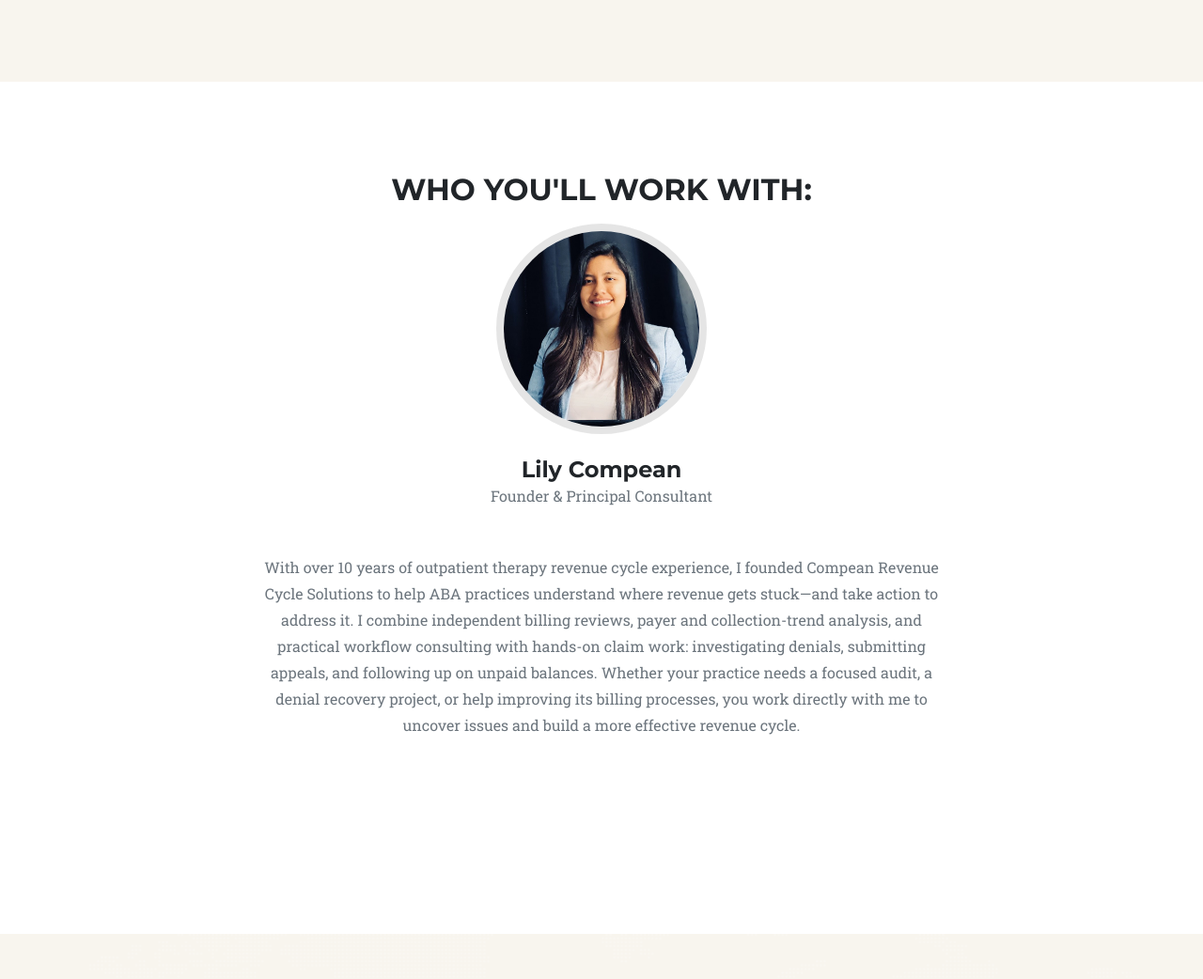
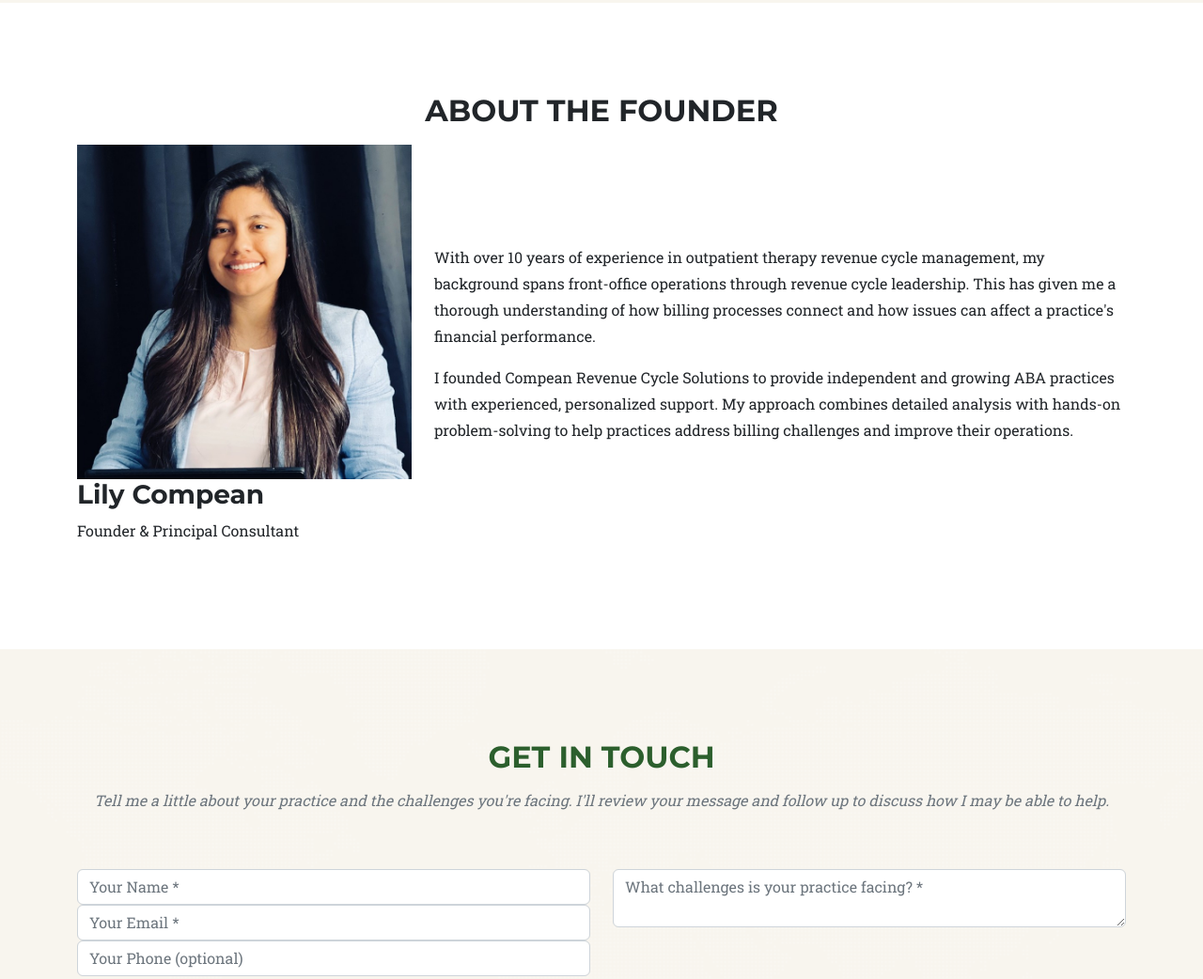
Before and after one commit to compeanc/Compean-RCS, a plain HTML site: page index.html in a window 1280 px wide. Shown: the part 1685-2727 px from the top of the page at 94% size. Drawn offline with nearby package versions, Linux system fonts and the light colour scheme.

Commit message:
Finalize COMPEAN ABA consulting website redesign

```diff
--- a/index.html
+++ b/index.html
@@ -5,7 +5,7 @@
         <meta name="viewport" content="width=device-width, initial-scale=1, shrink-to-fit=no" />
         <meta name="description" content="ABA revenue cycle consulting, billing audits, hands-on denial management, appeals, and accounts receivable recovery for ABA practices." />
         <meta name="author" content="" />
-        <title>ABA Revenue Cycle Consulting &amp; Denial Recovery | Compean RCS</title>
+        <title>COMPEAN | ABA Revenue Cycle Consulting</title>
         <!-- Favicon-->
         <link rel="icon" type="image/png" href="assets/compean-icon.png" />
         <!-- Font Awesome icons (free version)-->
@@ -18,7 +18,7 @@
         <!-- Custom CSS -->
         <link href="css/custom.css?v=20261104" rel="stylesheet" />
         <!-- Open Graph Meta Tags for Link Sharing Previews -->
-        <meta property="og:title" content="Compean RCS | ABA Revenue Cycle Consulting &amp; Denial Recovery">
+        <meta property="og:title" content="COMPEAN | ABA Revenue Cycle Consulting">
         <meta property="og:description" content="Independent ABA RCM audits and analysis, plus hands-on denial management, appeals, and revenue recovery.">
         <meta property="og:image" content="https://compeanc.github.io/Compean-RCS/assets/img/preview-share.png">
         <meta property="og:url" content="https://compeanc.github.io/Compean-RCS/">
@@ -42,14 +42,32 @@
                 </div>
             </div>
         </nav>
-        <!-- Masthead-->
+        <!-- Masthead -->
         <header class="masthead">
             <div class="container">
-                <div class="masthead-subheading">ABA Revenue Cycle Consulting &amp; Hands-On Recovery</div>
-                <div class="masthead-heading text-uppercase">Find Revenue Gaps. Resolve Denials.</div>
-                <a class="btn btn-primary btn-xl text-uppercase" href="#contact">Discuss Your RCM Needs</a>
+
+                <div class="masthead-eyebrow">
+                    COMPEAN REVENUE CYCLE SOLUTIONS
+                </div>
+
+                <h1 class="masthead-heading">
+                    Maximize Your Revenue.<br>
+                    <span class="headline-accent">Minimize Your Denials.</span>
+                </h1>
+
+                <p class="masthead-description">
+                    Specialized revenue cycle consulting and
+                    hands-on denial recovery for ABA practices.
+                </p>
+
+                <a class="btn btn-primary btn-xl" href="#contact">
+                    Let's Connect
+                </a>
+
             </div>
         </header>
+
+
         <!-- Services-->
         <section class="page-section" id="services">
             <div class="container">
@@ -72,7 +90,8 @@
                             <i class="fas fa-file-circle-exclamation fa-stack-1x fa-inverse"></i>
                         </span>
                         <h4 class="my-3">Denial Management &amp; Appeals</h4>
-                        <p class="text-muted">Direct claim-level investigation and resolution, including payer follow-up, corrections, reconsiderations, and appeals. More than recommendations—I work the denials.</p>
+                        <p class="text-muted">Hands-on investigation and resolution of denied claims, including payer follow-up, claim corrections, reconsiderations, and appeals.</p>
+
                     </div>
                     <div class="col-md-6">
                         <span class="fa-stack fa-4x">
@@ -93,43 +112,58 @@
                 </div>
             </div>
         </section>
-        <!-- About-->
-        <!-- Team-->
-        <section class="page-section bg-light" id="team">
+        <!-- About -->
+        <section class="page-section" id="team">
             <div class="container">
+
                 <div class="text-center">
-                    <h2 class="section-heading text-uppercase">WHO YOU'LL WORK WITH:</h2>
+                    <h2 class="section-heading text-uppercase">
+                        About the Founder
+                    </h2>
                 </div>
-                <div class="row">
+
+                <div class="row align-items-center about-founder-row">
+
+                    <!-- Founder Photo & Name -->
                     <div class="col-lg-4">
-                    </div>
-                    <div class="col-lg-4">
-                        <div class="team-member">
-                            <img class="mx-auto rounded-circle" src="assets/img/team/Profile-Pic.jpg" alt="Portrait of Lily Compean" />
-                            <h4>Lily Compean</h4>
-                            <p class="text-muted">Founder & Principal Consultant</p>
+                        <div class="about-founder-profile">
+                            <img
+                                src="assets/img/team/Profile-Pic.jpg"
+                                alt="Lily Compean"
+                                class="about-founder-photo"
+                            />
+
+                            <h3>Lily Compean</h3>
+                            <p class="about-founder-role">
+                                Founder &amp; Principal Consultant
+                            </p>
                         </div>
                     </div>
-                    <div class="col-lg-4">
+
+                    <!-- Biography -->
+                    <div class="col-lg-8">
+                        <div class="about-founder-bio">
+
+                            <p>
+                                With over 10 years of experience in outpatient therapy revenue cycle management, my background spans front-office operations through revenue cycle leadership. This has given me a thorough understanding of how billing processes connect and how issues can affect a practice's financial performance.
+                            </p>
+
+                            <p>
+                                I founded Compean Revenue Cycle Solutions to provide independent and growing ABA practices with experienced, personalized support. My approach combines detailed analysis with hands-on problem-solving to help practices address billing challenges and improve their operations.
+                            </p>
+
+                        </div>
                     </div>
-                </div>
-                <div class="row">
-                    <div class="col-lg-8 mx-auto text-center"><p class="large text-muted">With over 10 years of outpatient therapy revenue cycle experience, I founded Compean Revenue Cycle Solutions to help ABA practices understand where revenue gets stuck—and take action to address it. I combine independent billing reviews, payer and collection-trend analysis, and practical workflow consulting with hands-on claim work: investigating denials, submitting appeals, and following up on unpaid balances. Whether your practice needs a focused audit, a denial recovery project, or help improving its billing processes, you work directly with me to uncover issues and build a more effective revenue cycle.</p></div>
+
                 </div>
             </div>
         </section>
-        <!-- Clients-->
-        <div class="py-5">
-            <div class="container">
-                </div>
-            </div>
-        </div>
         <!-- Contact-->
         <section class="page-section" id="contact">
             <div class="container">
                 <div class="text-center">
                     <h2 class="section-heading text-uppercase">GET IN TOUCH</h2>
-                    <h3 class="section-subheading text-muted">Tell me about your ABA practice’s denial backlog, unpaid claims, or revenue cycle challenges. We can discuss a focused audit, recovery project, or workflow review.</h3>
+                    <h3 class="section-subheading text-muted">Tell me a little about your practice and the challenges you're facing. I'll review your message and follow up to discuss how I may be able to help.</h3>
                 </div>
                 <!-- * * * * * * * * * * * * * * *-->
                 <!-- * * SB Forms Contact Form * *-->
@@ -153,7 +187,8 @@
                         </div>
                         <div class="col-md-6">
                             <div class="form-group form-group-textarea mb-md-0">
-                                <textarea class="form-control" name="Message" placeholder="Tell me about your ABA revenue cycle needs *" required></textarea>
+                            <textarea class="form-control" name="Message" placeholder="What challenges is your practice facing? *" required></textarea>
+
                             </div>
                         </div>
                     </div>
```
